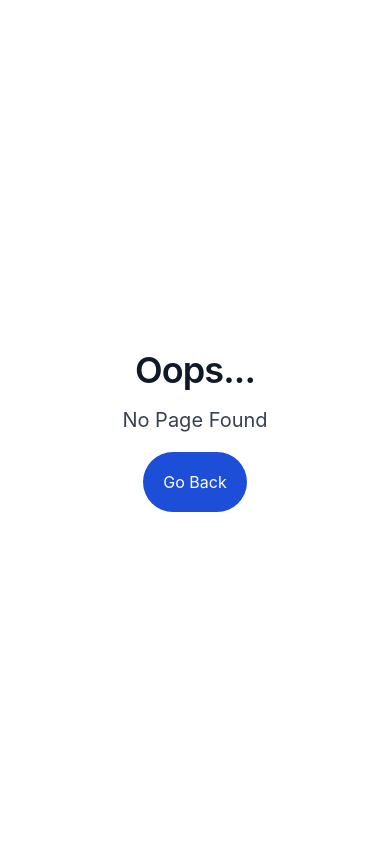
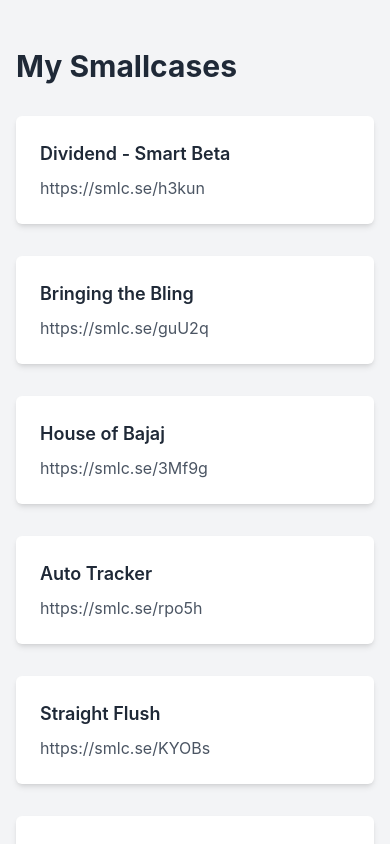
Before and after one commit to parthbhattad20/wealthmantra, a React (Create React App) app: page /smallcaselist in a window 390 px wide. Shown: the top 844 px of the page. Built offline with nearby package versions, Linux system fonts and the light colour scheme.

Commit message:
small cases added

```diff
--- a/src/App.js
+++ b/src/App.js
@@ -9,6 +9,7 @@
 import ErrorPage from "./pages/ErrorPage";
 import CalculatorCard from "./pages/Calculators";
 import StockPrices from "./components/stockData";
+import SmallcaseList from "./pages/SmallcasesWindmill";
 
 // import WebBuilder from "./WebBuilder";
 
@@ -38,6 +39,7 @@
                     <Route path="*" element={<ErrorPage />} />
                     <Route path="/contact" element={<ContactPage />} />
                     <Route path="/calculator" element={<CalculatorCard/>}/>
+                    <Route path="/smallcaselist" element={<SmallcaseList/>}/>
                 </Routes>
             </Router>
         </AuthProvider>
--- /dev/null
+++ b/src/components/ReferralLinks.jsx
@@ -0,0 +1,46 @@
+import React from "react";
+
+const ReferralLinks = () => {
+    return (
+        <div className="flex justify-center space-x-5 mb-20">
+            {/* Open an account with Zerodha */}
+            <div className="flex flex-col items-center">
+                <img
+                    src="https://www.eklavvya.com/blog/wp-content/uploads/2022/03/Zerodha-Logo.png"
+                    alt="Zerodha Logo"
+                    className="h-[180px]"
+                />
+                <a href="https://zerodha.com/open-account?c=DJ7541" className="text-gray-900 hover:text-gray-300">
+                    Open an account with Zerodha
+                </a>
+
+            </div>
+
+            {/* Open an account with Upstox */}
+            <div className="flex flex-col items-center">
+                <img
+                    src="https://pbs.twimg.com/profile_images/1735285577082134528/gAh2rfDQ_400x400.jpg"
+                    alt="Upstox Logo"
+                    className="h-[180px]"
+                />
+                <a href="https://incredmoney.app.link/JWG9wT344Mb" className="text-gray-900 hover:text-gray-300">
+                    Open an account with  InCred Money
+                </a>
+
+            </div>
+            <div className="flex flex-col items-center mt-10">
+                <img
+                    src="https://encrypted-tbn0.gstatic.com/images?q=tbn:ANd9GcTDcNmwll7MtWRjezpWE4ZApqaxmclARKkvdg&s"
+                    alt="Upstox Logo"
+                    className="h-[100px]"
+                />
+                <a href="https://smlc.se/o6N2Y" className=" hover:text-gray-300 text-gray-900 mt-10">
+                    Open an account with   Smallcase
+                </a>
+
+            </div>
+        </div>
+    );
+};
+
+export default ReferralLinks;
--- a/src/pages/Home.js
+++ b/src/pages/Home.js
@@ -6,6 +6,7 @@
 import PortfolioComponent from "../components/Portfolio";
 import WhatsAppIcon from "../components/Whatsapp";
 import TestimonialList from "./TestimonialsList";
+import ReferralLinks from "../components/ReferralLinks";
 
 function Home() {
     const phishesStyle = {
@@ -62,7 +63,9 @@
             <PortfolioComponent/>
             <TestimonialList/>
 
+            <ReferralLinks/>
             <FAQs />
+
             <WhatsAppIcon/>
 
         </>
--- /dev/null
+++ b/src/pages/SmallcasesWindmill.jsx
@@ -0,0 +1,87 @@
+import React from "react";
+
+const SmallcaseList = () => {
+    const smallcases = [
+        { title: "Dividend - Smart Beta", url: "https://smlc.se/h3kun" },
+        { title: "Bringing the Bling", url: "https://smlc.se/guU2q" },
+        { title: "House of Bajaj", url: "https://smlc.se/3Mf9g" },
+        { title: "Auto Tracker", url: "https://smlc.se/rpo5h" },
+        { title: "Straight Flush", url: "https://smlc.se/KYOBs" },
+        { title: "Affordable Housing", url: "https://smlc.se/N2C9V" },
+        { title: "House of Murugappa", url: "https://smlc.se/lXKk5" },
+        { title: "Banking Privately", url: "https://smlc.se/OjnYi" },
+        { title: "Infra Tracker", url: "https://smlc.se/5Meks" },
+        { title: "Transporting India", url: "https://smlc.se/TnjoF" },
+        { title: "Energy Tracker", url: "https://smlc.se/GBHno" },
+        { title: "House of Mahindra", url: "https://smlc.se/9LoWr" },
+        { title: "Speciality Chemicals", url: "https://smlc.se/Zdg1Z" },
+        { title: "House of HDFC", url: "https://smlc.se/u5BfQ" },
+        { title: "Metal Tracker", url: "https://smlc.se/RqLzu" },
+        { title: "Low Risk - Smart Beta", url: "https://smlc.se/Ql63n" },
+        { title: "FMCG Tracker", url: "https://smlc.se/ejs1z" },
+        {
+            title: "Quality Smallcap - Smart Beta",
+            url: "https://smlc.se/j1sa5",
+        },
+        { title: "Banking Tracker", url: "https://smlc.se/AfHsi" },
+        { title: "Equity & Debt", url: "https://smlc.se/ELkBX" },
+        { title: "Digital Inclusion", url: "https://smlc.se/bWLOA" },
+        { title: "Realty Tracker", url: "https://smlc.se/F2kAj" },
+        { title: "House of Tata", url: "https://smlc.se/iljM3" },
+        { title: "Top 250 Stocks", url: "https://smlc.se/10FAn" },
+        { title: "Horizon 2030", url: "https://smlc.se/ZoKFO" },
+        { title: "Horizon 2035", url: "https://smlc.se/b4QHo" },
+        { title: "Horizon 2040", url: "https://smlc.se/6dydY" },
+        { title: "Horizon 2050", url: "https://smlc.se/S1PIf" },
+        { title: "Horizon 2055", url: "https://smlc.se/kHqoK" },
+        { title: "Safe Haven", url: "https://smlc.se/yjN8r" },
+        { title: "Electric Mobility", url: "https://smlc.se/ovw5k" },
+        { title: "Insurance Tracker", url: "https://smlc.se/E5lXf" },
+        { title: "Quality - Smart Beta", url: "https://smlc.se/d4suR" },
+        { title: "The Naked Trader", url: "https://smlc.se/SdtsN" },
+        { title: "Growth & Income", url: "https://smlc.se/lYeYM" },
+        { title: "Rising Rural Demand", url: "https://smlc.se/xXH5i" },
+        { title: "The PE List", url: "https://smlc.se/35KZL" },
+        { title: "Pharma Tracker", url: "https://smlc.se/p2rdh" },
+        { title: "IT Tracker", url: "https://smlc.se/uPVNh" },
+        {
+            title: "The Great Indian Middle Class",
+            url: "https://smlc.se/vAQZQ",
+        },
+        { title: "CANSLIM-esque", url: "https://smlc.se/QbyWq" },
+        { title: "Dividend Aristocrats", url: "https://smlc.se/j7KiM" },
+        { title: "Brand Value", url: "https://smlc.se/JI3dz" },
+        { title: "Value & Momentum", url: "https://smlc.se/E55mQ" },
+        { title: "Growth at a Fair Price", url: "https://smlc.se/26Mhc" },
+    ];
+
+    return (
+        <div className="bg-gray-100 py-12">
+            <div className="max-w-7xl mx-auto px-4">
+                <h1 className="text-3xl font-bold text-gray-800 mb-8">
+                    My Smallcases
+                </h1>
+                <div className="grid grid-cols-1 sm:grid-cols-2 md:grid-cols-3 lg:grid-cols-4 gap-8">
+                    {smallcases.map((smallcase, index) => (
+                        <a
+                            key={index}
+                            href={smallcase.url}
+                            className="bg-white rounded-md shadow-md hover:shadow-lg transition-shadow duration-300"
+                        >
+                            <div className="p-6">
+                                <h2 className="text-lg font-semibold text-gray-800 mb-2">
+                                    {smallcase.title}
+                                </h2>
+                                <p className="text-gray-600 truncate">
+                                    {smallcase.url}
+                                </p>
+                            </div>
+                        </a>
+                    ))}
+                </div>
+            </div>
+        </div>
+    );
+};
+
+export default SmallcaseList;
```
Also changed, not shown: 11 other files (tests, documents, lock files or other folders).
